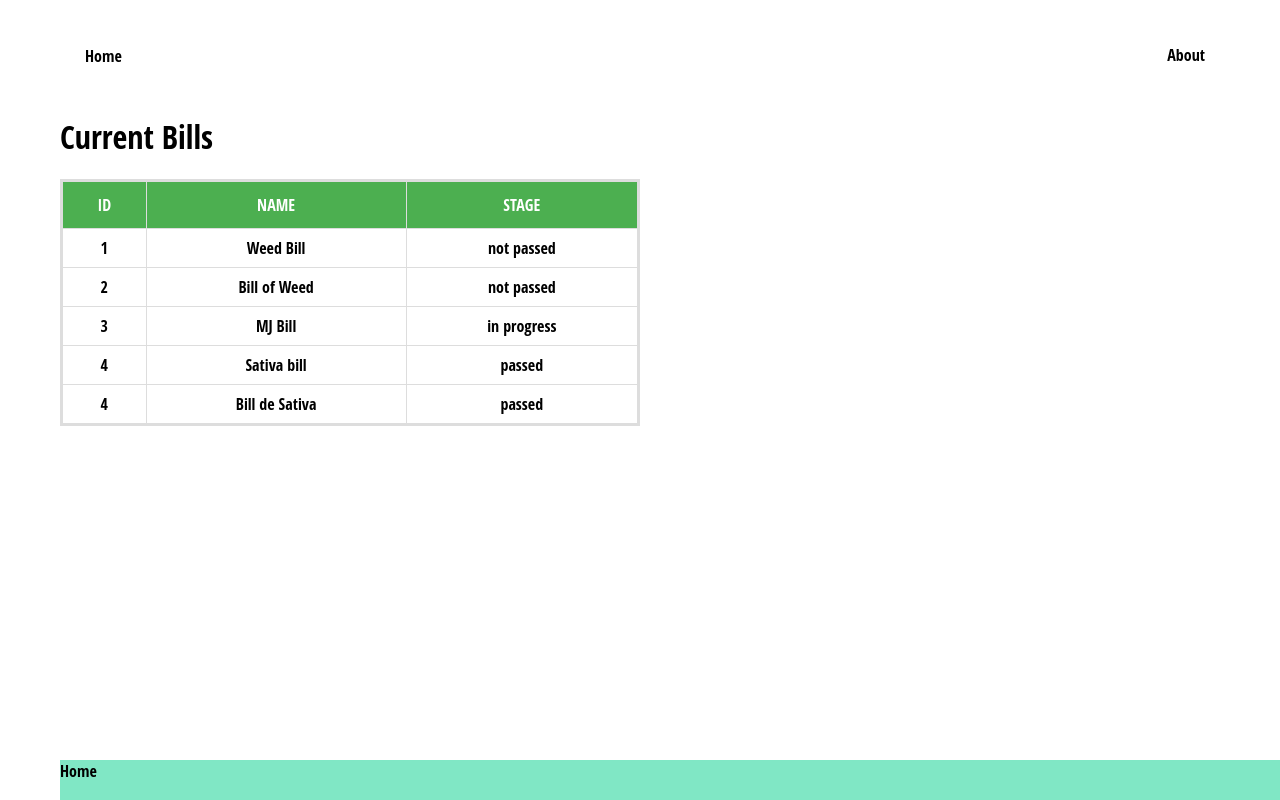
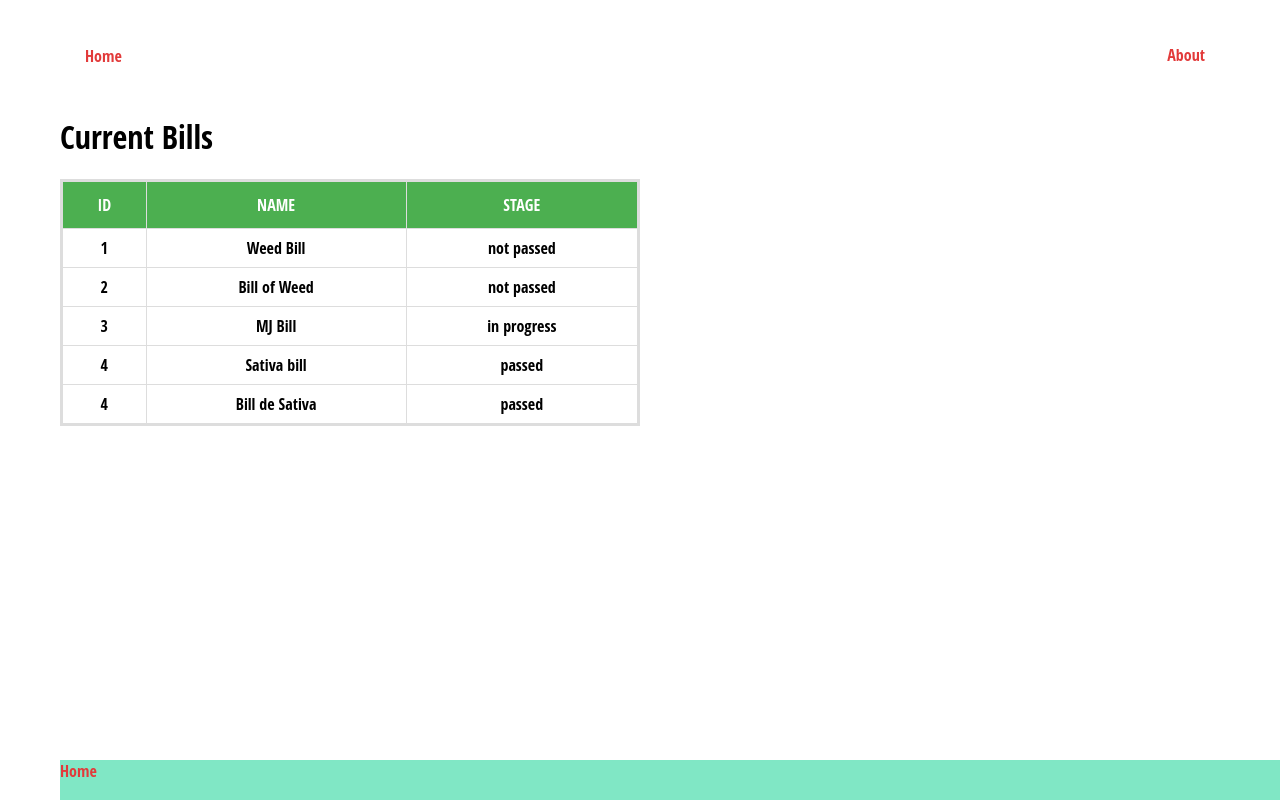
Before and after one commit to MagdalenaJasmine/arbadacarba_v1, a React (Create React App) app: page / in a window 1280 px wide. Shown: the top 800 px of the page. Built offline with nearby package versions, Linux system fonts and the light colour scheme.

Commit message:
updated maine page styling

```diff
--- a/src/App.scss
+++ b/src/App.scss
@@ -5,5 +5,5 @@ body {
 
 a {
   text-decoration: none;
-  color: black;
+  color: rgb(226, 58, 58);
 }
```
